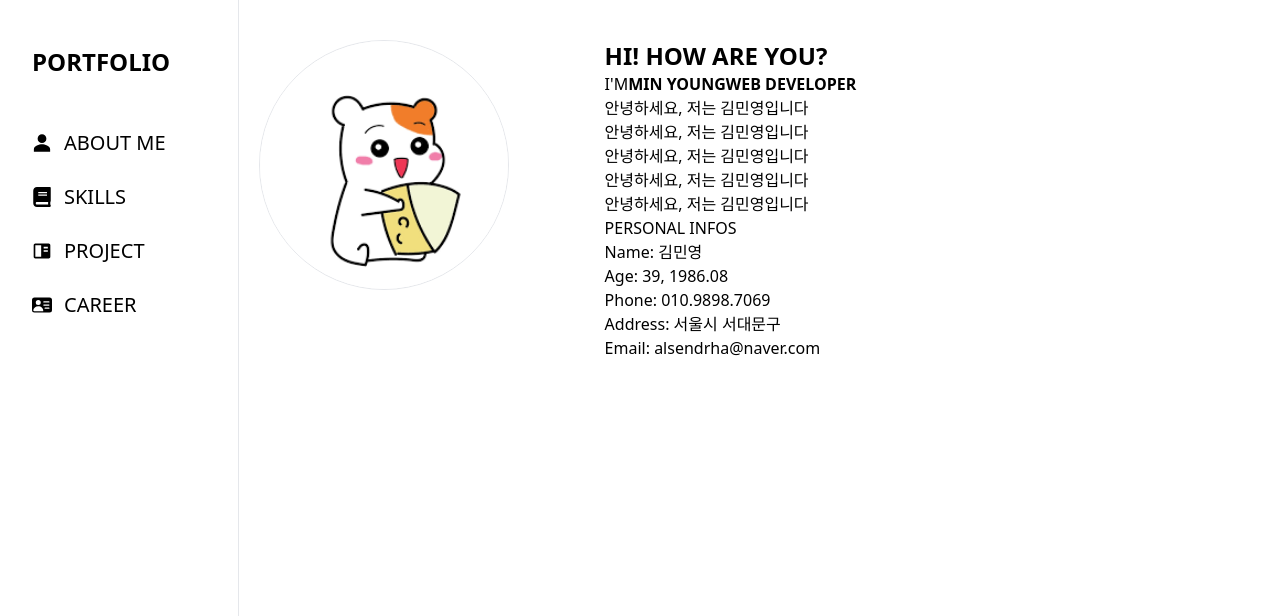
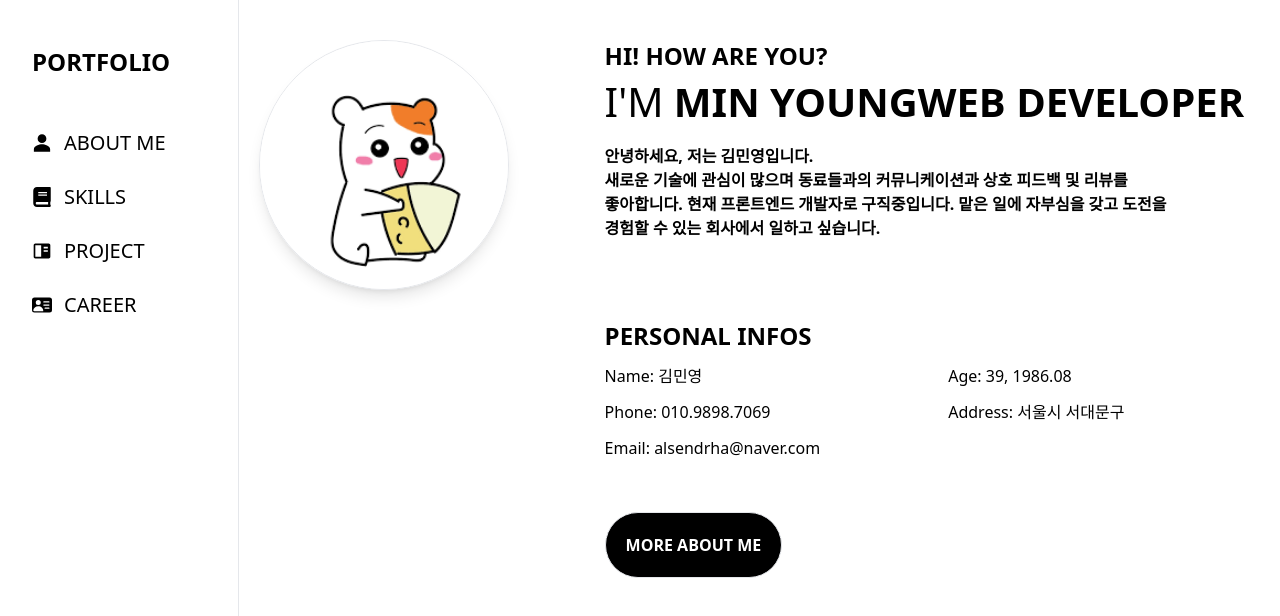
Before and after one commit to alsendrha/portfolio, a Next.js app: page / in a window 1280 px wide. Shown: the top 616 px of the page. Built offline with nearby package versions, Linux system fonts and the light colour scheme; what @xpd/tailwind-3dtransforms would draw is missing.

Commit message:
about 작성

```diff
--- a/package.json
+++ b/package.json
@@ -11,6 +11,7 @@
   "dependencies": {
     "@types/uuid": "^10.0.0",
     "@xpd/tailwind-3dtransforms": "^1.0.3",
+    "axios": "^1.7.2",
     "firebase": "^10.12.2",
     "framer-motion": "^11.2.12",
     "next": "14.2.4",
--- a/src/app/abcd/page.tsx
+++ /dev/null
@@ -1,17 +0,0 @@
-import React from "react";
-
-const Abcd = () => {
-  return (
-    <>
-      <div className="">
-        <span className="relative text-[30px] font-semibold">애니메이션</span>
-        <span className="relative text-[30px] font-semibold">움직인다</span>
-        <span className="relative text-[30px] font-semibold">글자가</span>
-        <span className="relative text-[30px] font-semibold">바뀌는거다</span>
-        <span className="relative text-[30px] font-semibold">이렇게</span>
-      </div>
-    </>
-  );
-};
-
-export default Abcd;
--- a/src/components/menu/Sidebar.tsx
+++ b/src/components/menu/Sidebar.tsx
@@ -1,6 +1,7 @@
 "use client";
 
 import Image from "next/image";
+import Link from "next/link";
 import { usePathname } from "next/navigation";
 import React, { useEffect } from "react";
 
@@ -27,7 +28,7 @@ const Sidebar = () => {
           <div
             className={`${
               param === "/" || param === "/about"
-                ? "w-[250px] h-[250px]"
+                ? "w-[250px] h-[250px] shadow-lg"
                 : "w-[80px] h-[80px]"
             }  rounded-full border relative overflow-hidden transition-all duration-[0.3s] ease-out`}
           >
@@ -54,32 +55,46 @@ const Sidebar = () => {
         }`}
       >
         <div className="font-bold text-2xl">HI! HOW ARE YOU?</div>
-        <h1 className="relative">
-          I'M
+        <h1 className="relative text-[40px]">
+          I'M&nbsp;
           <span className="">
             <strong>MIN YOUNG</strong>
             <strong>WEB DEVELOPER</strong>
           </span>
         </h1>
-        <div>
-          <p>안녕하세요, 저는 김민영입니다</p>
-          <p>안녕하세요, 저는 김민영입니다</p>
-          <p>안녕하세요, 저는 김민영입니다</p>
-          <p>안녕하세요, 저는 김민영입니다</p>
-          <p>안녕하세요, 저는 김민영입니다</p>
+        <div className="mt-3 font-bold">
+          <p>안녕하세요, 저는 김민영입니다.</p>
+          <p>
+            새로운 기술에 관심이 많으며 동료들과의 커뮤니케이션과 상호 피드백 및
+            리뷰를
+          </p>
+          <p>
+            좋아합니다. 현재 프론트엔드 개발자로 구직중입니다. 맡은 일에
+            자부심을 갖고 도전을
+          </p>
+          <p>경험할 수 있는 회사에서 일하고 싶습니다.</p>
         </div>
-        <div>
-          <div>
+        <div className="mt-20">
+          <div className="font-bold text-2xl mb-3">
             <p>PERSONAL INFOS</p>
           </div>
-          <div>
-            <p>Name: 김민영</p>
-            <p>Age: 39, 1986.08</p>
-            <p>Phone: 010.9898.7069</p>
-            <p>Address: 서울시 서대문구</p>
-            <p>Email: alsendrha@naver.com</p>
+          <div className="flex">
+            <div className="mr-32">
+              <p className="mb-3">Name: 김민영</p>
+              <p className="mb-3">Phone: 010.9898.7069</p>
+              <p className="mb-3">Email: alsendrha@naver.com</p>
+            </div>
+            <div>
+              <p className="mb-3">Age: 39, 1986.08</p>
+              <p className="mb-3">Address: 서울시 서대문구</p>
+            </div>
           </div>
         </div>
+        <Link href={"/skills"}>
+          <div className="mt-10 font-bold border py-5 px-5 w-fit flex justify-center rounded-full bg-black text-white hover:border hover:bg-white hover:text-black">
+            MORE ABOUT ME
+          </div>
+        </Link>
       </div>
     </div>
   );
```
Also changed, not shown: 1 other file (tests, documents, lock files or other folders).
